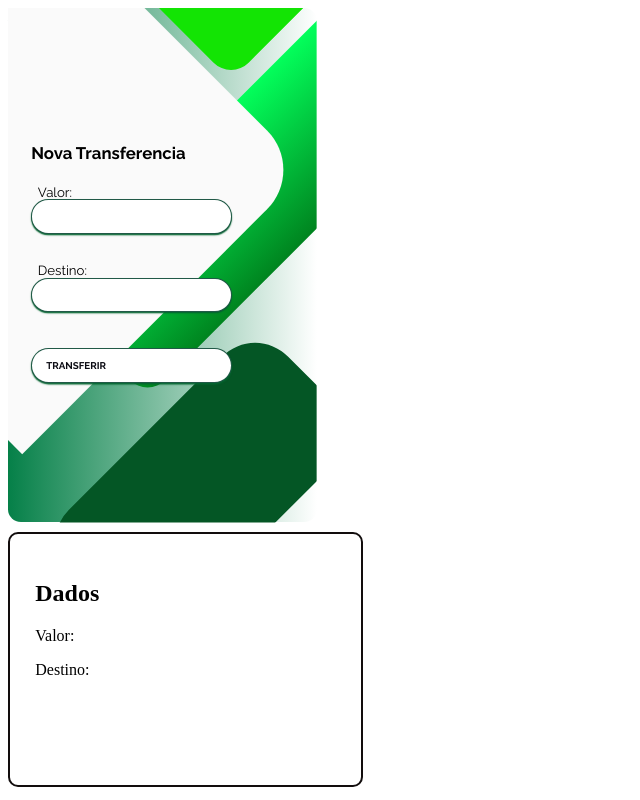
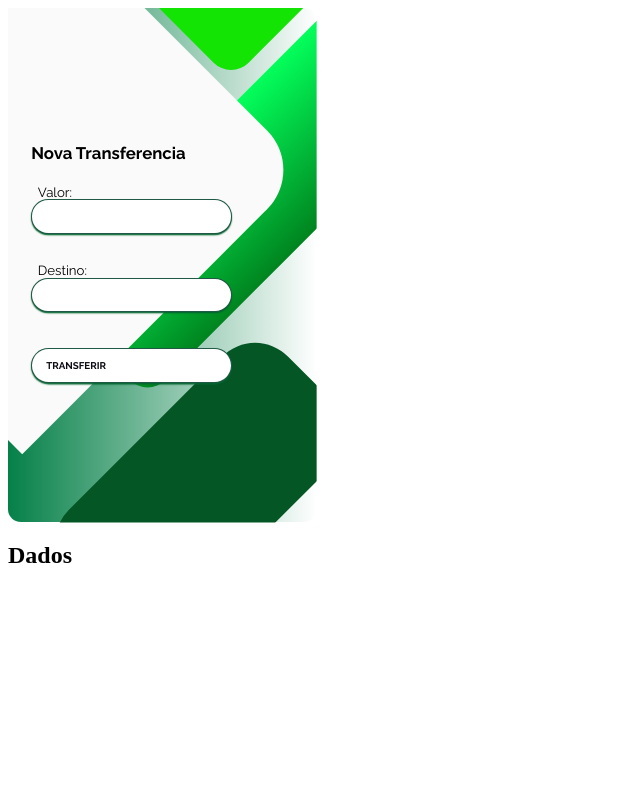
Before and after one commit to LaiFrance/My-Bank-Angular, an Angular app: page / in a window 1280 px wide. Shown: the whole page, without its empty margins (0-640 px from the left). Built offline with nearby package versions, Linux system fonts and the light colour scheme.

Commit message:
add new date

```diff
--- a/src/app/app.component.html
+++ b/src/app/app.component.html
@@ -1,25 +1,2 @@
 <app-nova-transferencia (aoTransferir)="transferir($event)"></app-nova-transferencia>
-
-<form class="dados">
-  <div class="screen">
-
-    <div class="screen__content">
-      <div class="login">
-        <div class="login__field">
-          <i class="login__icon fas fa-user"></i>
-
-          <h2>Dados</h2>
-          <div>
-            <p>Valor:{{transferencia?.valor}}</p>
-          </div>
-        </div>
-        <div class="login__field">
-          <i class="login__icon fas fa-lock"></i>
-          <div>
-            <p>Destino:{{transferencia?.destino}}</p>
-          </div>
-        </div>
-      </div>
-    </div>
-  </div>
-</form>
+<app-extrato [transferencias]="transferencias"></app-extrato>
--- a/src/app/app.component.scss
+++ b/src/app/app.component.scss
@@ -1,11 +1,11 @@
 .dados{
   margin-top: 10px;
   padding: 2%;
-  transition: box-shadow .3s;
+  box-shadow: rgba(0, 0, 0, 0.25) 0px 0.0625em 0.0625em, rgba(0, 0, 0, 0.25) 0px 0.125em 0.5em, rgba(255, 255, 255, 0.1) 0px 0px 0px 1px inset;
   width: 300px;
   height: 200px;
   border-radius:10px;
-  border: 2px solid rgb(18, 13, 13);
+  border: 1px solid rgb(18, 13, 13);
   background: #fff;
 
 }
--- a/src/app/app.component.ts
+++ b/src/app/app.component.ts
@@ -7,10 +7,11 @@ import { Component } from '@angular/core';
 })
 export class AppComponent {
   title = 'bytebank';
-transferencia:any;
+transferencias:any[]=[];
 
   transferir($event: any) {
     console.log($event);
-    this.transferencia = $event;
+    const transferencia = {...$event, data: new Date()};
+    this.transferencias.push (transferencia);
   }
 }
--- a/src/app/app.module.ts
+++ b/src/app/app.module.ts
@@ -4,11 +4,13 @@ import { BrowserModule } from '@angular/platform-browser';
 
 import { AppComponent } from './app.component';
 import { NovaTransferenciaComponent } from './nova-transferencia/nova-transferencia.component';
+import { ExtratoComponent } from './extrato/extrato.component';
 
 @NgModule({
   declarations: [
     AppComponent,
-    NovaTransferenciaComponent
+    NovaTransferenciaComponent,
+    ExtratoComponent
   ],
   imports: [
     BrowserModule,
--- /dev/null
+++ b/src/app/extrato/extrato.component.html
@@ -0,0 +1,18 @@
+<form class="dados">
+  <div class="screen">
+
+    <div class="screen__content">
+      <div class="login">
+        <div class="login__field">
+          <i class="login__icon fas fa-user"></i>
+
+          <h2>Dados</h2>
+          <div *ngFor="let transferencia of transferencias">
+            <p>Valor:{{transferencia?.valor}}</p>
+            <p>Destino:{{transferencia?.destino}}</p>
+          </div>
+        </div>
+      </div>
+    </div>
+  </div>
+</form>
--- /dev/null
+++ b/src/app/extrato/extrato.component.ts
@@ -0,0 +1,17 @@
+import { Component, Input, OnInit } from '@angular/core';
+
+@Component({
+  selector: 'app-extrato',
+  templateUrl: './extrato.component.html',
+  styleUrls: ['./extrato.component.scss']
+})
+export class ExtratoComponent implements OnInit {
+@Input() transferencias: any[] | undefined;
+  transferencia: any
+
+  constructor() { }
+
+  ngOnInit() {
+  }
+
+}
```
Also changed, not shown: src/app/extrato/extrato.component.scss (added), 1 other file (tests, documents, lock files or other folders).
